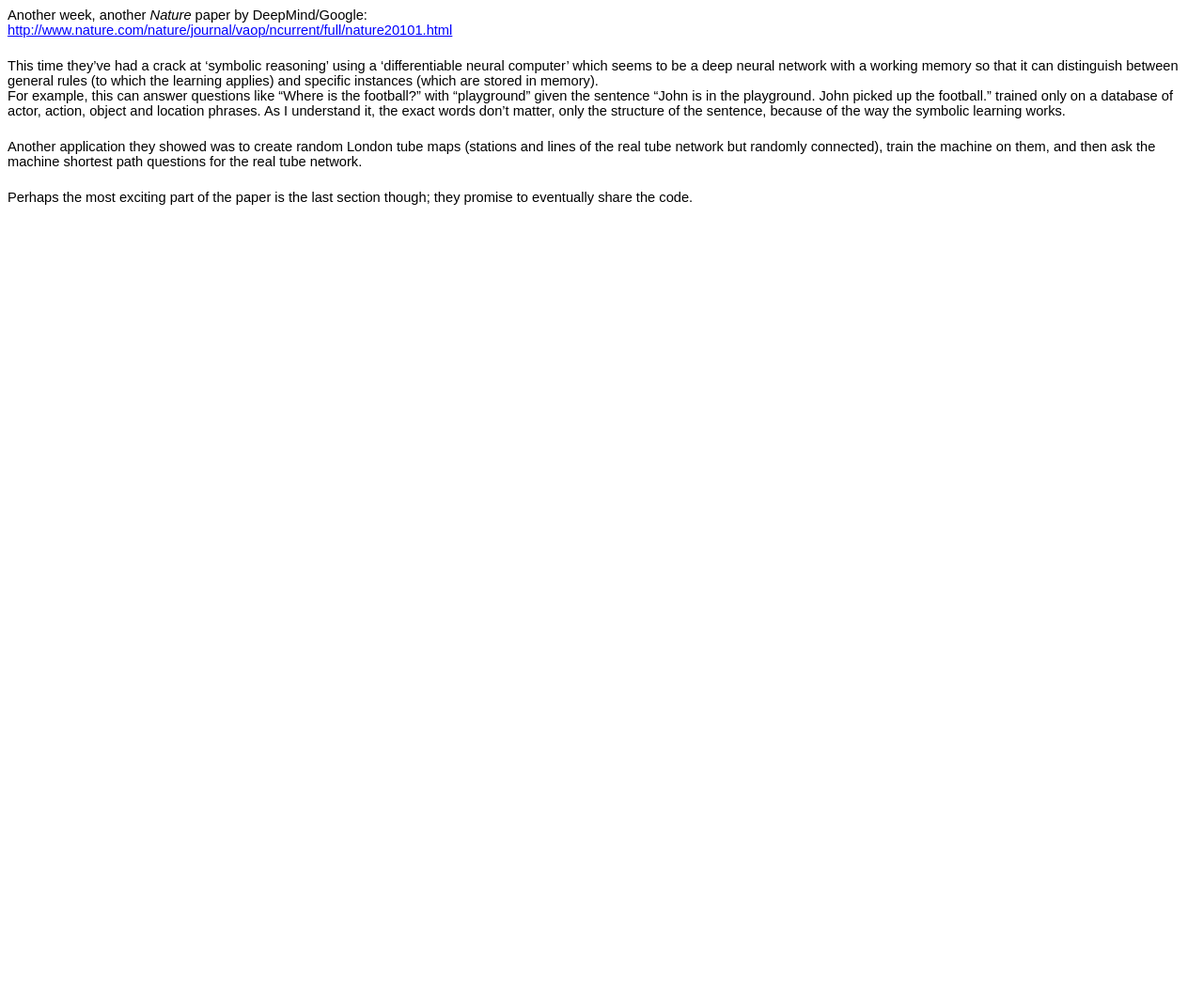
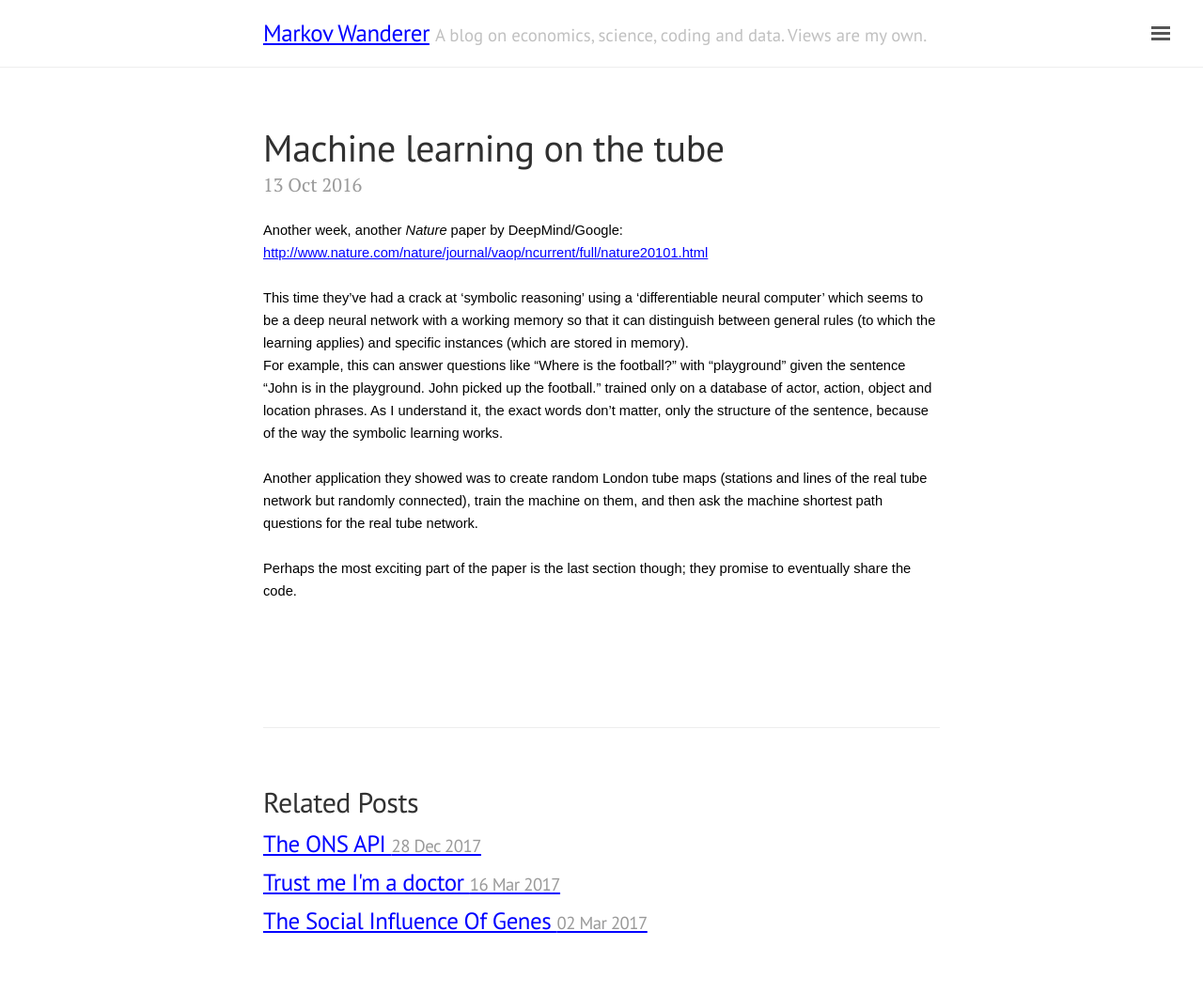
Before and after one commit to aeturrell/home, a Jekyll site: the page built from _posts/2016-10-13-machine-learning-on-the-tube.html, in a window 1280 px wide. Shown: the whole page at 94% size. Built offline with Jekyll 4.4.1, drawn with Linux system fonts in a browser that asks for light colours; before the commit the page ends 900 px from its top, so only the background shows below that.

Commit message:
old posts

```diff
--- a/_posts/2016-06-30-rise-of-the-robots.html
+++ b/_posts/2016-06-30-rise-of-the-robots.html
@@ -1,3 +1,8 @@
+---
+title: "Rise of the robots"
+layout: "post"
+---
+
 <div class="MsoNormal" style="background: white; font-family: arial, sans-serif; margin-bottom: 12pt;">
 <span style="font-family: &quot;times new roman&quot; , serif;"><b>Rise of the robots:</b> a</span><span style="font-family: &quot;times new roman&quot; , serif;">part from a dreadful <a href="https://en.wikipedia.org/wiki/Rise_of_the_Robots">1990s computer game</a>, the phrase refers to the increasing number of tasks which can be performed (better in some cases) by machines. This has been happening in manufacturing for a long time but, as a&nbsp;</span><span style="font-family: &quot;times new roman&quot; , serif;"><a data-saferedirecturl="https://www.google.com/url?hl=en-GB&amp;q=http://www.bbc.co.uk/news/technology-34066941&amp;source=gmail&amp;ust=1489584577940000&amp;usg=AFQjCNEckpDC8mS96q7htmCKcsv_g0n64g" href="http://www.bbc.co.uk/news/technology-34066941" target="_blank"><span style="text-decoration: none;">special feature</span></a></span><span style="font-family: &quot;times new roman&quot; , serif;">&nbsp;by the BBC last year pointed out, it’s headed for other industries too.</span><span style="font-family: &quot;times new roman&quot; , serif;"><u></u><u></u></span></div>
 <div class="MsoNormal" style="background: white; font-family: arial, sans-serif; margin-bottom: 12pt;">
--- a/_posts/2016-10-13-machine-learning-on-the-tube.html
+++ b/_posts/2016-10-13-machine-learning-on-the-tube.html
@@ -1,3 +1,9 @@
+---
+title: "Machine learning on the tube"
+layout: "post"
+---
+
+
 <div class="MsoNormal">
 <span style="color: black; font-family: &quot;arial&quot;; font-size: 11.0pt;">Another week, another&nbsp;<i>Nature</i>&nbsp;paper by
 DeepMind/Google:<o:p></o:p></span></div>
--- a/_posts/2016-11-16-what-if-machines-could-collude-on-price.html
+++ b/_posts/2016-11-16-what-if-machines-could-collude-on-price.html
@@ -1,3 +1,8 @@
+---
+title: "What if machines could collude on price?"
+layout: "post"
+---
+
 <div class="MsoNormal">
 <span style="color: black; font-family: &quot;arial&quot;; font-size: 11.0pt;">It's an interesting thought and one which, a few years
 ago, would have been more at home in science fiction. Now, with so much online
--- a/_posts/2016-12-12-serious-trust-issues.html
+++ b/_posts/2016-12-12-serious-trust-issues.html
@@ -1,3 +1,9 @@
+---
+title: "Serious trust issues"
+layout: "post"
+---
+
+
 <div class="MsoNormal">
 <span style="mso-ansi-language: EN-GB;"><a href="http://www.phdcomics.com/comics.php?f=1911"><span style="color: #0000a0; text-decoration: none;">PhDcomics.com</span></a>&nbsp;has
 produced a plot to show the average number of authors per paper in each
--- a/_posts/2017-03-02-the-social-influence-of-genes.html
+++ b/_posts/2017-03-02-the-social-influence-of-genes.html
@@ -1,5 +1,8 @@
 
-
+---
+title: "The social influence of genes"
+layout: "post"
+---
 
 
 
--- a/_posts/2017-03-16-trust-me-im-a-doctor.html
+++ b/_posts/2017-03-16-trust-me-im-a-doctor.html
@@ -1,3 +1,9 @@
+---
+title: "Trust me I'm a doctor"
+layout: "post"
+---
+
+
 …but don’t trust me if I’m an economist - that’s the clear message from a <a href="https://yougov.co.uk/news/2017/02/17/leave-voters-are-less-likely-trust-any-experts-eve/">YouGov poll</a> last month:<br />
 <br />
 <div class="separator" style="clear: both; text-align: center;">
```
